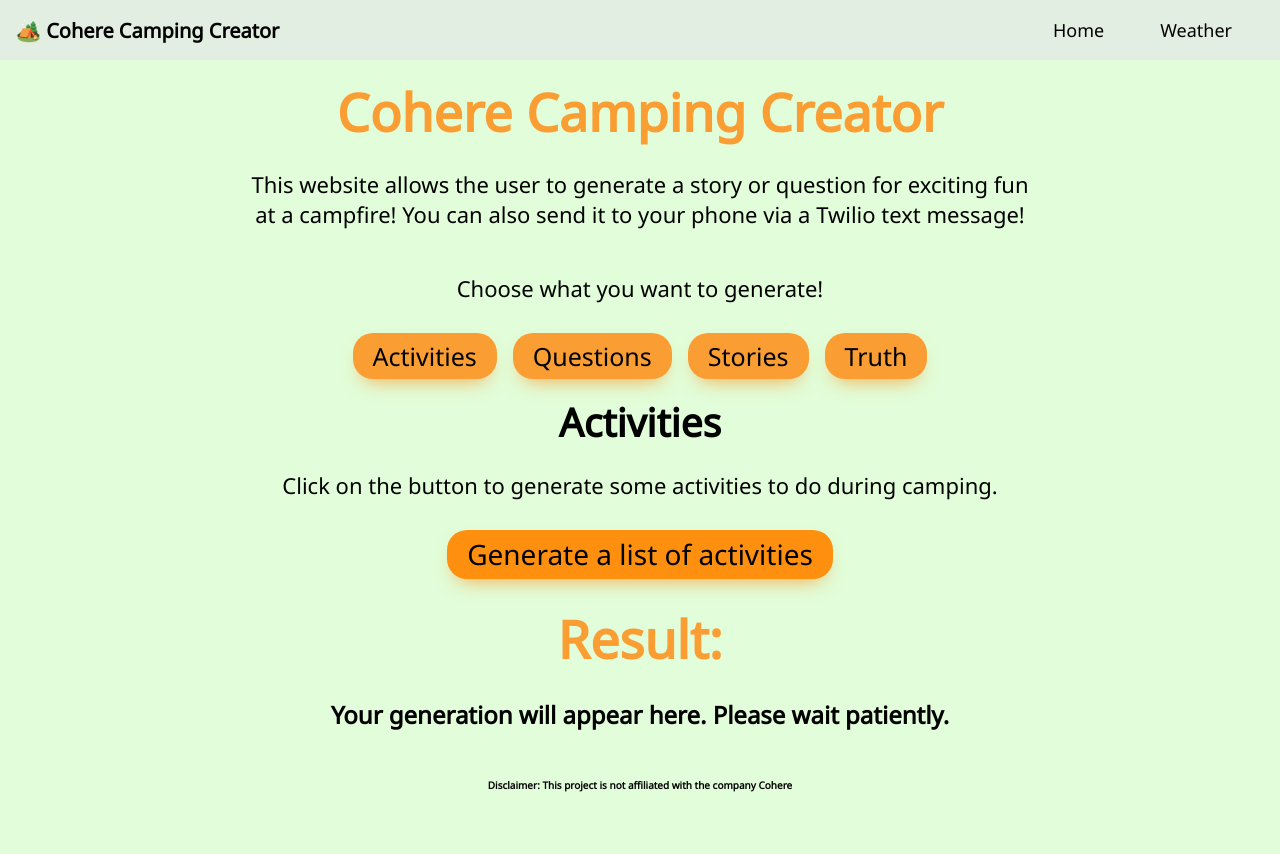
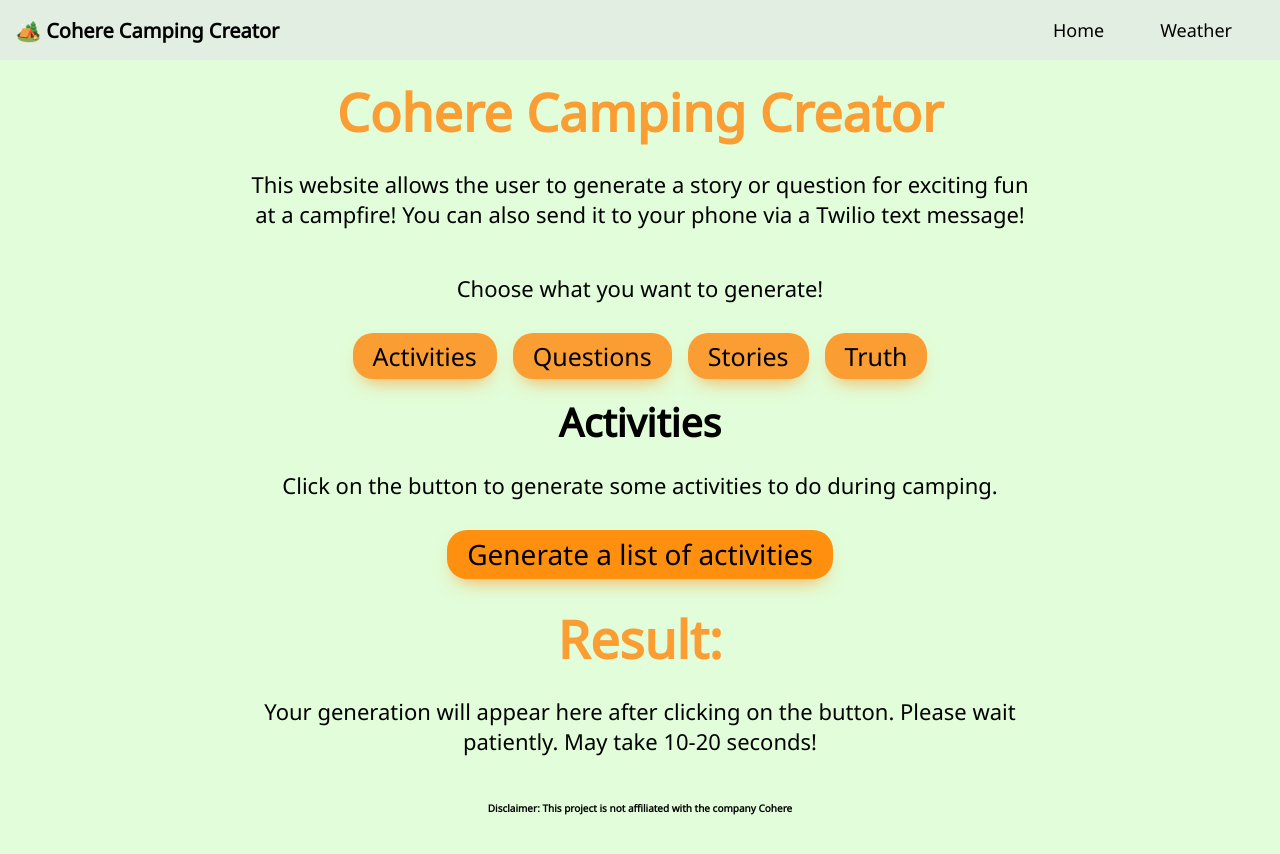
Before and after one commit to geerma/CohereCampingCreator, a React (Create React App) app: page / in a window 1280 px wide. Shown: the top 854 px of the page. Built offline with nearby package versions, Linux system fonts and the light colour scheme.

Commit message:
Update reuploaded server URL link

```diff
--- a/src/Homepage.js
+++ b/src/Homepage.js
@@ -3,7 +3,7 @@
 import Navbar from "./Navbar";
 
 function Homepage() {
-  const API_URL = "https://coherecampingcreator.herokuapp.com"; // Backend uploaded to Heroku
+  const API_URL = "https://coherecampingcreator-production.up.railway.app"; // Backend uploaded to Heroku
 
   const [data, setData] = useState(null); // Data fetched from API
   const [category, setCategory] = useState("activities"); // Different categories to choose which to generate
@@ -130,7 +130,7 @@
           <h1>Result:</h1>
           <div className="Result-container">
             {!data ? (
-              <h3>Your generation will appear here. Please wait patiently.</h3>
+              <p>Your generation will appear here after clicking on the button. Please wait patiently. May take 10-20 seconds!</p>
             ) : (
               <div>
                 <h3>{data}</h3>
@@ -151,10 +151,6 @@
                       }}
                     />
                     <button onClick={() => sendTwilioText()}>Submit</button>
-                    <h6>
-                      Note that the Twilio Trial Number only sends to verified
-                      numbers. Please contact me if you wish to try this out.
-                    </h6>
                   </div>
                 )}
               </div>
```
